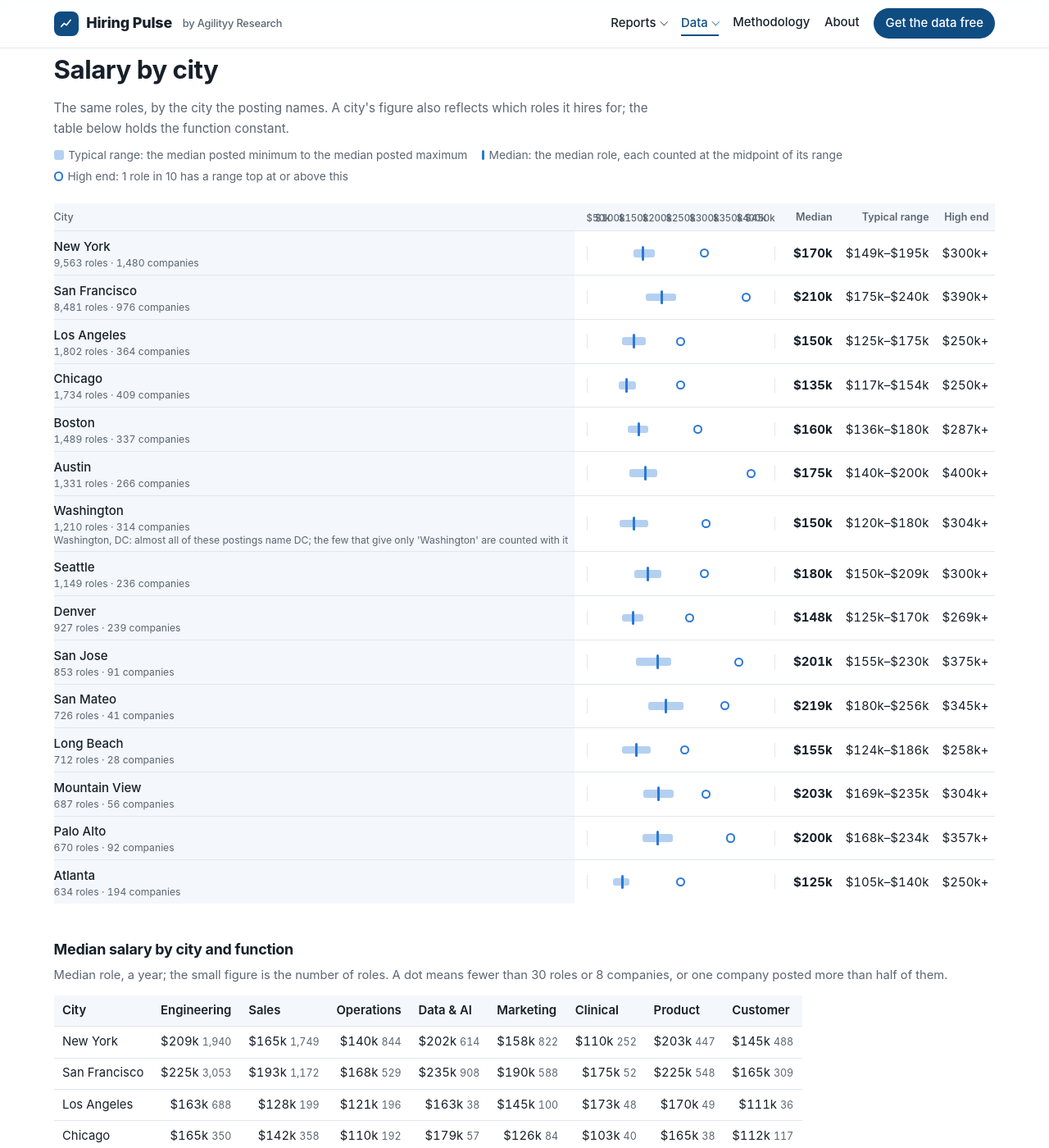
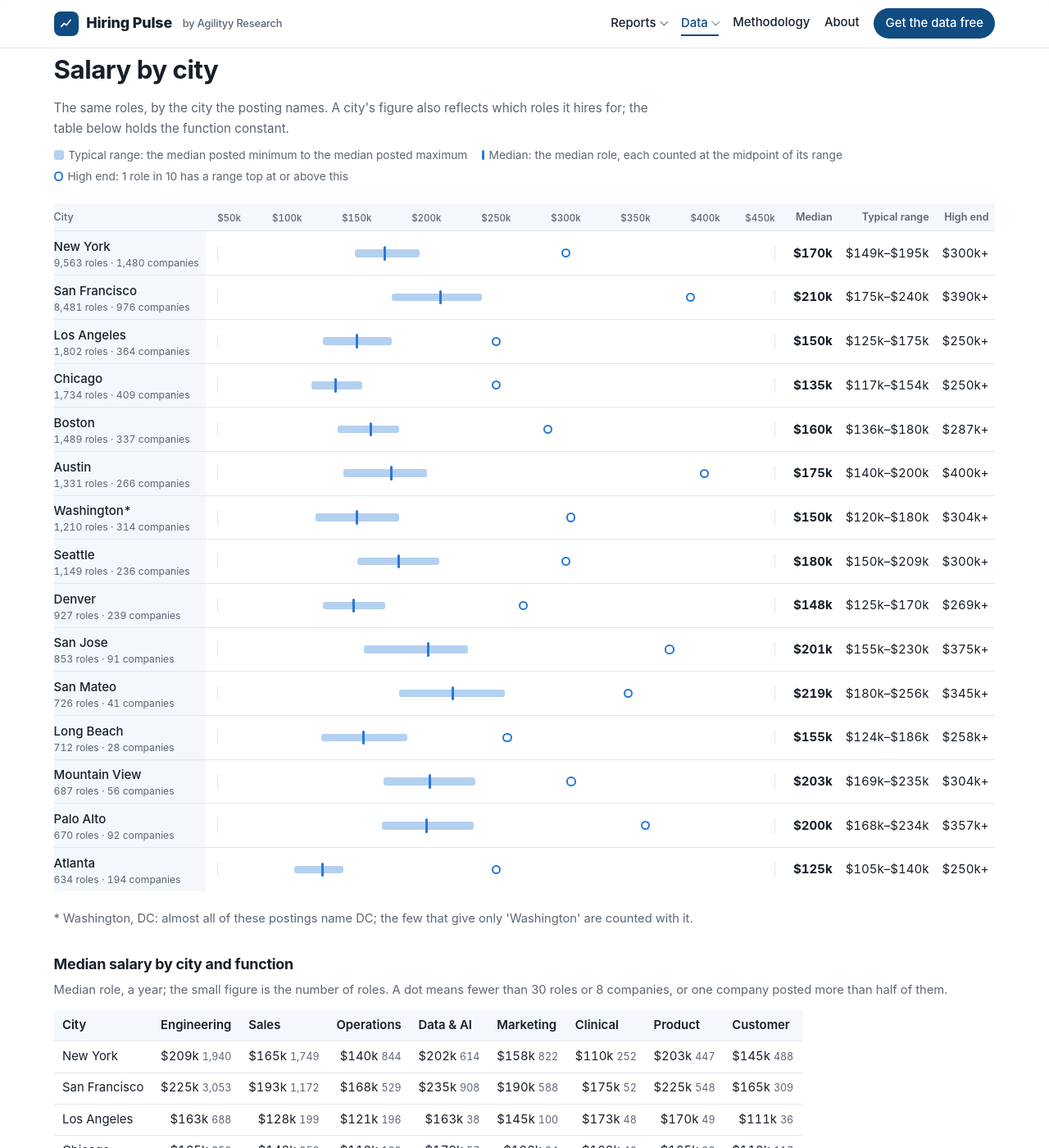
Before and after one commit to agilityy-research/hiring-pulse, a Jekyll site: the page built from data/salaries.html, in a window 1280 px wide and 1400 px high, scrolled down 2513 px. Shown: the whole window at 82% size. Built offline with Jekyll 4.4.1, drawn with Linux system fonts in a browser that asks for light colours.

Commit message:
Salary tables: scale labels never overlap; Washington note as a footnote
- How many scale labels show depends on the bar column's own width: all of them
  when it is wide, else the first, middle and last.
- A row note (Washington, DC) is an asterisk plus a footnote under the table, so
  it no longer squeezes the city table's bar column.

Co-Authored-By: Claude Opus 5.5 <noreply@anthropic.com>

```diff
--- a/_includes/pay-table.html
+++ b/_includes/pay-table.html
@@ -1,18 +1,20 @@
 {%- comment -%}
-  One pay table: a row per group with a bar on the table's rounded scale (labelled ticks above it), then the figures.
+  One pay table: a row per group with a bar on the table's rounded scale (labelled ticks above it; where the bar column is narrow only the first, middle and last labels show), then the figures.
   The bar runs from the typical bottom to the typical top of the posted ranges; the dark mark is the median role
   (counted at the middle of its range); the ring is the high end: the range top that one role in ten reaches or exceeds.
   Params: rows, ticks, head (first column heading), unit ("a year" / "an hour"), labels (optional "Key=Label|..." map),
-  key (row field holding the name; default "name"), caption.
+  key (row field holding the name; default "name"), caption. A row's note (Washington) becomes an asterisk and a
+  footnote under the table, so it does not widen the name column.
 {%- endcomment -%}
 {%- assign key = include.key | default: "name" -%}
 {%- assign pairs = include.labels | default: "" | split: "|" -%}
+{%- assign foot = "" -%}
 <div class="paywrap"><table class="paytab">
 {%- if include.caption %}<caption>{{ include.caption }}</caption>{% endif %}
-<thead><tr><th scope="col" class="nm">{{ include.head }}</th><th scope="col" class="barcol"><span class="sr">Range on a scale</span><span class="axis" aria-hidden="true">{% for t in include.ticks %}{% assign odd = forloop.index0 | modulo: 2 %}<span style="left:{{ t.pct }}%"{% if odd == 1 %} class="odd"{% endif %}>{{ t.text }}</span>{% endfor %}</span></th><th scope="col" class="num">Median</th><th scope="col" class="num">Typical range</th><th scope="col" class="num" title="The range top that 1 role in 10 reaches or exceeds">High end</th></tr></thead>
+<thead><tr><th scope="col" class="nm">{{ include.head }}</th><th scope="col" class="barcol"><span class="sr">Range on a scale</span><span class="axis" aria-hidden="true">{% assign t_last = include.ticks.size | minus: 1 %}{% assign t_mid = -1 %}{% assign t_even = t_last | modulo: 2 %}{% if t_even == 0 %}{% assign t_mid = t_last | divided_by: 2 %}{% endif %}{% for t in include.ticks %}<span style="left:{{ t.pct }}%"{% if forloop.first or forloop.last or forloop.index0 == t_mid %} class="k"{% endif %}>{{ t.text }}</span>{% endfor %}</span></th><th scope="col" class="num">Median</th><th scope="col" class="num">Typical range</th><th scope="col" class="num" title="The range top that 1 role in 10 reaches or exceeds">High end</th></tr></thead>
 <tbody>
 {%- for r in include.rows %}{% assign nm = r[key] %}{% if nm != "Other" %}
 {%- assign label = nm -%}{%- for pr in pairs -%}{%- assign kv = pr | split: "=" -%}{%- if kv[0] == nm -%}{%- assign label = kv[1] -%}{%- endif -%}{%- endfor %}
-<tr><th scope="row" class="nm">{{ label }}<small>{{ r.nT }} roles · {{ r.companiesT }} companies{% assign nt = r.note | default: "" %}{% if nt != "" %}<br>{{ nt }}{% endif %}</small></th><td class="barcol"><span class="range" aria-hidden="true">{% for t in include.ticks %}<i class="grid" style="left:{{ t.pct }}%"></i>{% endfor %}<span class="band" style="left:{{ r.lowPct }}%;width:{{ r.widthPct }}%"></span><span class="med" style="left:{{ r.medPct }}%"></span><span class="top" style="left:{{ r.topPct }}%"></span></span></td><td class="num med-v">{{ r.medianText }}</td><td class="num">{{ r.medianMinText }}–{{ r.medianMaxText }}</td><td class="num">{{ r.topP90Text }}+</td></tr>
+<tr><th scope="row" class="nm">{% assign nt = r.note | default: "" %}{{ label }}{% if nt != "" %}*{% capture foot %}{{ foot }}<p class="small muted">* {{ nt }}.</p>{% endcapture %}{% endif %}<small>{{ r.nT }} roles · {{ r.companiesT }} companies</small></th><td class="barcol"><span class="range" aria-hidden="true">{% for t in include.ticks %}<i class="grid" style="left:{{ t.pct }}%"></i>{% endfor %}<span class="band" style="left:{{ r.lowPct }}%;width:{{ r.widthPct }}%"></span><span class="med" style="left:{{ r.medPct }}%"></span><span class="top" style="left:{{ r.topPct }}%"></span></span></td><td class="num med-v">{{ r.medianText }}</td><td class="num">{{ r.medianMinText }}–{{ r.medianMaxText }}</td><td class="num">{{ r.topP90Text }}+</td></tr>
 {%- endif %}{% endfor %}
-</tbody></table></div>
+</tbody></table></div>{{ foot }}
--- a/_layouts/default.html
+++ b/_layouts/default.html
@@ -285,7 +285,9 @@ main.report #key-findings + ul > li > ul > li{list-style:none;font-size:.93rem;c
 .tabs button{font:inherit;font-size:.88rem;padding:.35rem .8rem;border-radius:999px;border:1px solid var(--line);background:var(--card);color:var(--fg);cursor:pointer}
 .tabs button[aria-selected="true"]{background:var(--accent);border-color:var(--accent);color:var(--bg)}
 .crumbs{font-size:.86rem;margin:0 0 .6rem;color:#bcd6f2}.crumbs a{color:inherit}
-@media (max-width:1000px){.paytab .axis span.odd{visibility:hidden}}
+.paytab .axis{container-type:inline-size}
+@container (max-width:34rem){.paytab .axis span:not(.k){visibility:hidden}}
+@supports not (container-type:inline-size){@media (max-width:1200px){.paytab .axis span:not(.k){visibility:hidden}}}
 .paywrap{overflow-x:auto}
 @media (max-width:640px){.paytab .barcol{display:none}.paytab th.nm{width:34%;white-space:normal}.paytab{font-size:.84rem}.paytab th,.paytab td{padding:.4rem .25rem}.paytab thead th{white-space:normal;font-size:.72rem;line-height:1.2}.paytab tbody th.nm small{font-size:.7rem}.tabs{flex-wrap:nowrap;overflow-x:auto;padding-bottom:.3rem;scrollbar-width:thin}.tabs button{flex:0 0 auto}}
 .bars.pay li{grid-template-columns:minmax(6rem,10rem) minmax(0,1fr) 5.2rem}
```
